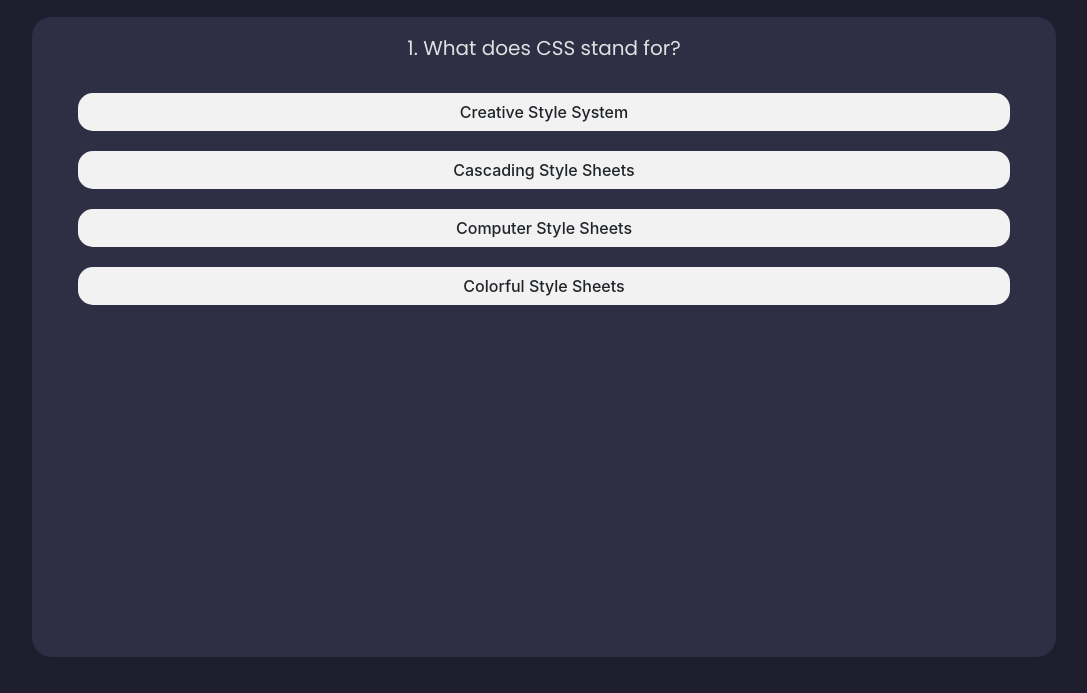
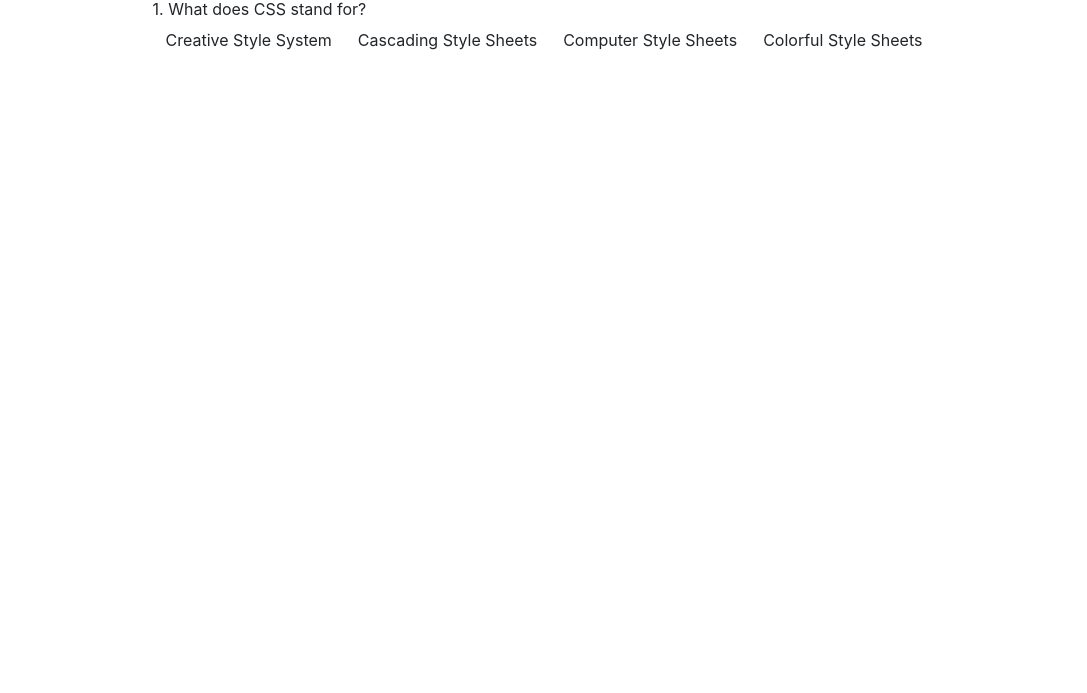
Before and after one commit to pretheevi/quiz-program, a plain HTML site: page index.html in a window 1280 px wide. Shown: the part 107-800 px from the top of the page, without its empty margins (96-1183 px from the left). Drawn offline with nearby package versions, Linux system fonts and the light colour scheme.

Commit message:
Update index.html

```diff
--- a/index.html
+++ b/index.html
@@ -8,78 +8,6 @@
   <meta charset="UTF-8">
   <meta name="viewport" content="width=device-width, initial-scale=1.0">
   <title>Quiz Program</title>
-  <style>
-    @import url('https://fonts.googleapis.com/css2?family=Poppins:ital,wght@0,300;0,400;1,100;1,300;1,400&display=swap');
-
-.poppins-regular {
-  font-family: "Poppins", sans-serif;
-  font-weight: 400;
-  font-style: normal;
-}
-
-.poppins-regular-italic {
-  font-family: "Poppins", sans-serif;
-  font-weight: 400;
-  font-style: italic;
-}
-
-
-
-.correct{
-  background-color: green;
-  color: white;
-}
-.incorrect{
-  background-color: red;
-  color: white;
-}
-
-.whole-wrapper{
-  background-color: #1E1E2F;
-}
-.wrapper{
-  width: 80vw;
-  height: 100vh;
-  text-align: center;
-
-}
-.container_box{
-  width: 100%;
-  height: 80%;
-  background-color: #2E2E45;
-  border-radius: 20px;
-}
-.Choose_buttons{
-  display: flex;
-  flex-direction: column;
-  justify-content: space-between;
-  padding: 20PX;
-}
-
-.Main-heading{
-  color: #fff;
-}
-.question{
-  font-size: 20px;
-  color: #E0E0E0;
-}
-.btn-style{
-  background-color: #f2f2f2;
-  margin: 10px;
-  border-radius: 15px;
-  font-size: 16px;
-  font-weight: 500;
-  transition: background-color 0.3s ease, transform 0.3s ease;
-}
-.btn-style:hover {
-  transform: scale(1.05); /* A slight zoom on hover */
-}
-
-.Next{
-  width: 200px;
-  border-radius: 15px;
-}
-  </style>
 </head>
 <body>
   <div class="whole-wrapper d-flex flex-row justify-content-center">
```
